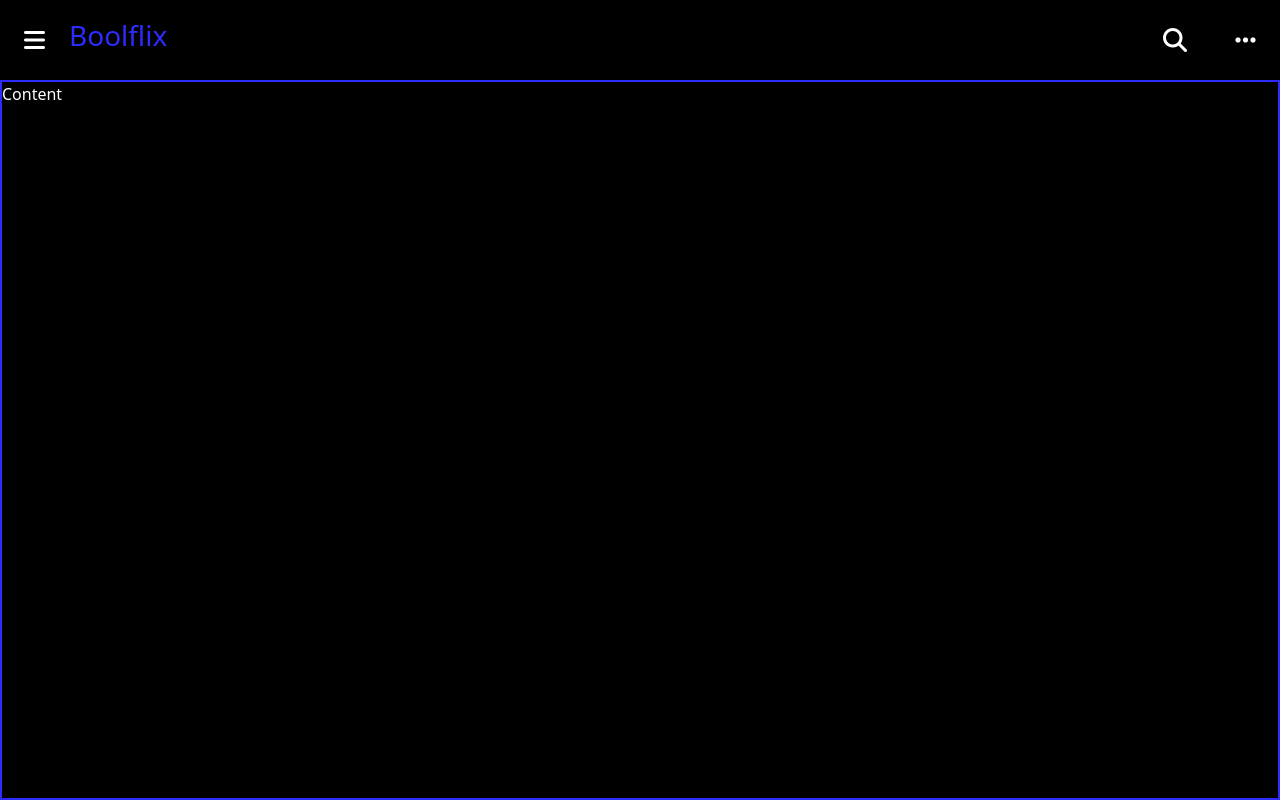
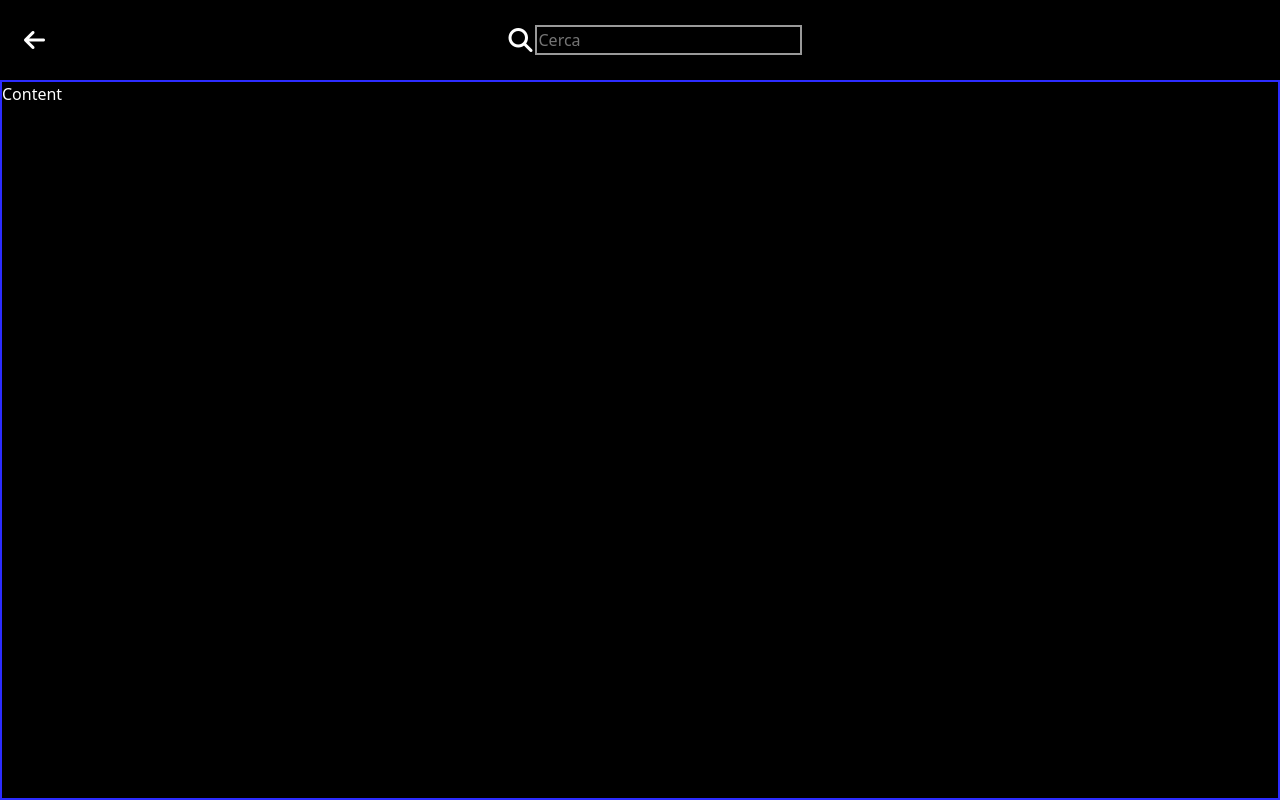
Before and after one commit to totarochristian/vite-boolflix, a Vue app: page / in a window 1280 px wide. Built offline with nearby package versions, Linux system fonts and the light colour scheme.

Commit message:
Adjust the style of the search bar component, update the store and add in the menu component the click to open the search component

```diff
--- a/src/components/subMain/topBar/MenuComponent.vue
+++ b/src/components/subMain/topBar/MenuComponent.vue
@@ -5,15 +5,21 @@
       <h3>Boolflix</h3>
     </div>
     <div id="menuComponentActions" class="d-flex align-items-center gap-4">
-      <i class="fs-4 pe-4 fa-solid fa-magnifying-glass"></i>
+      <i class="fs-4 pe-4 fa-solid fa-magnifying-glass" @click="store.menuSettings.isSearchBarOpened = true"></i>
       <i class="fs-4 fa-solid fa-ellipsis"></i>
     </div>
   </div>
 </template>
 
 <script>
+  import { store } from '../../../data/store'
   export default {
-    name: 'MenuComponent'
+    name: 'MenuComponent',
+    data(){
+      return{
+        store
+      }
+    }
   }
 </script>
 
@@ -22,6 +28,9 @@
   #menuComponent{
     width: 100%;
     height: 100%;
+    i{
+      cursor: pointer;
+    }
     h3{
       color: $titleColor;
     }
--- a/src/components/subMain/topBar/SearchComponent.vue
+++ b/src/components/subMain/topBar/SearchComponent.vue
@@ -1,15 +1,53 @@
 <template>
+  <div id="searchComponent" class="p-4 d-flex justify-content-center align-items-center">
+    <div id="searchComponentBack" class="ps-4 d-flex align-items-center gap-4">
+      <i class="fs-4 fa-solid fa-arrow-left" @click="store.menuSettings.isSearchBarOpened = false"></i>
+    </div>
+    <div id="searchComponentActions" class="d-flex align-items-center gap-1">
+      <i class="fs-4 fa-solid fa-magnifying-glass"></i>
+      <input class="col-12" type="text" name="searchInputText" id="searchInputText" placeholder="Cerca" v-model="store.menuSettings.textToSearch">
+    </div>
+  </div>
   <div>
-    Search component
+
   </div>
 </template>
 
 <script>
+  import { store } from '../../../data/store'
   export default {
-    name: 'SearchComponent'
+    name: 'SearchComponent',
+    data(){
+      return{
+        store
+      }
+    }
   }
 </script>
 
 <style lang="scss" scoped>
-
+  #searchComponent{
+    width: 100%;
+    height: 100%;
+    position: relative;
+    i{
+      cursor: pointer;
+    }
+    #searchComponentActions{
+      input{
+        background-color: black;
+        border: 0;
+        color: #999999;
+        outline: 2px solid #999999;
+        &:hover{
+          color: white;
+          outline: 2px solid white;
+        }
+      }
+    }
+    #searchComponentBack{
+      position: absolute;
+      left: 0;
+    }
+  }
 </style>
--- a/src/data/store.js
+++ b/src/data/store.js
@@ -6,7 +6,8 @@ export const store = reactive({
     baseUrl: 'https://api.themoviedb.org/3/'
   },
   menuSettings: {
-    isSearchBarOpened: false,
+    isSearchBarOpened: true,
+    textToSearch: '',
     sections: ["Home", "Film", "Serie Tv", "In arrivo", "Popolari", "Più votati"]
   }
 });
```
